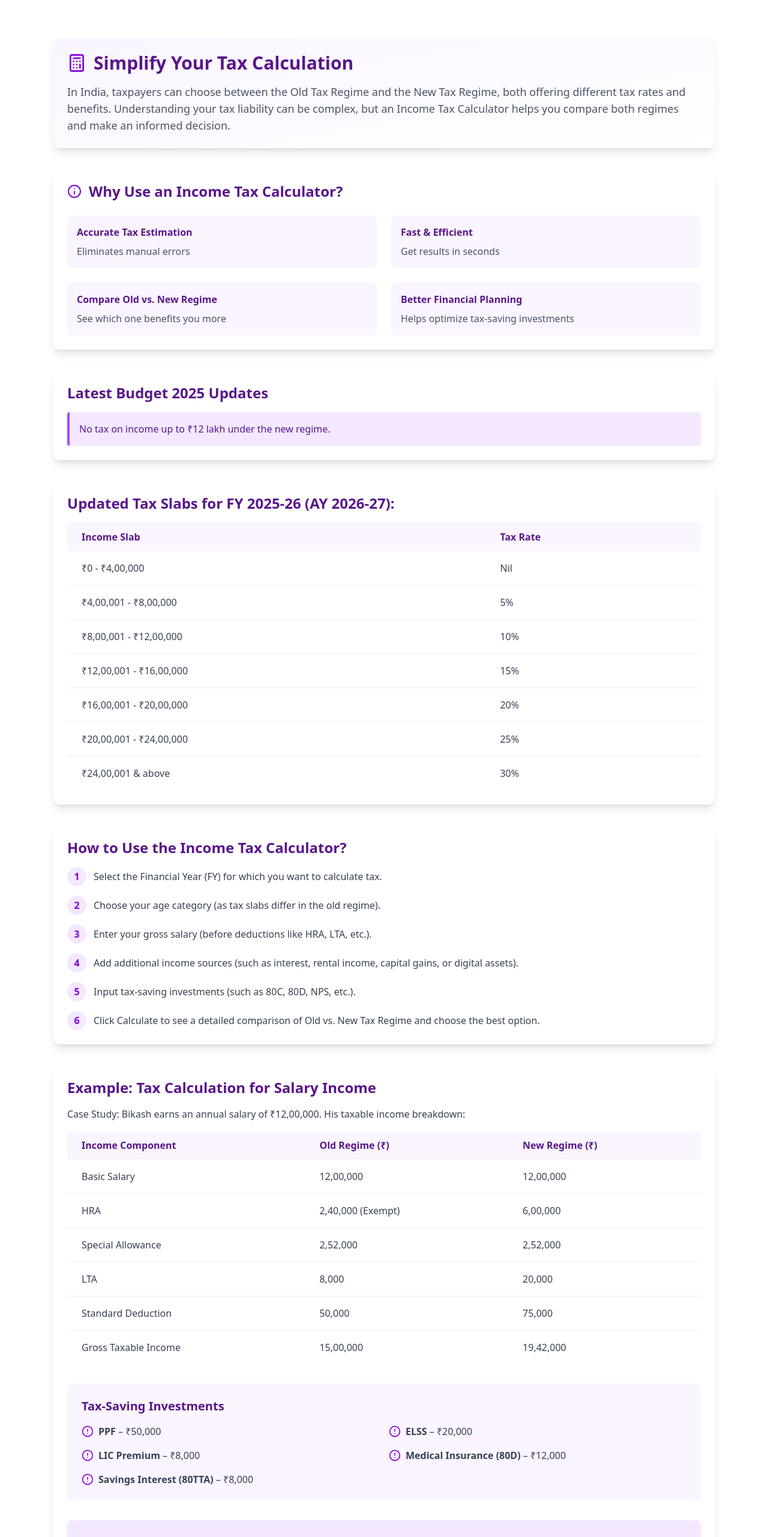
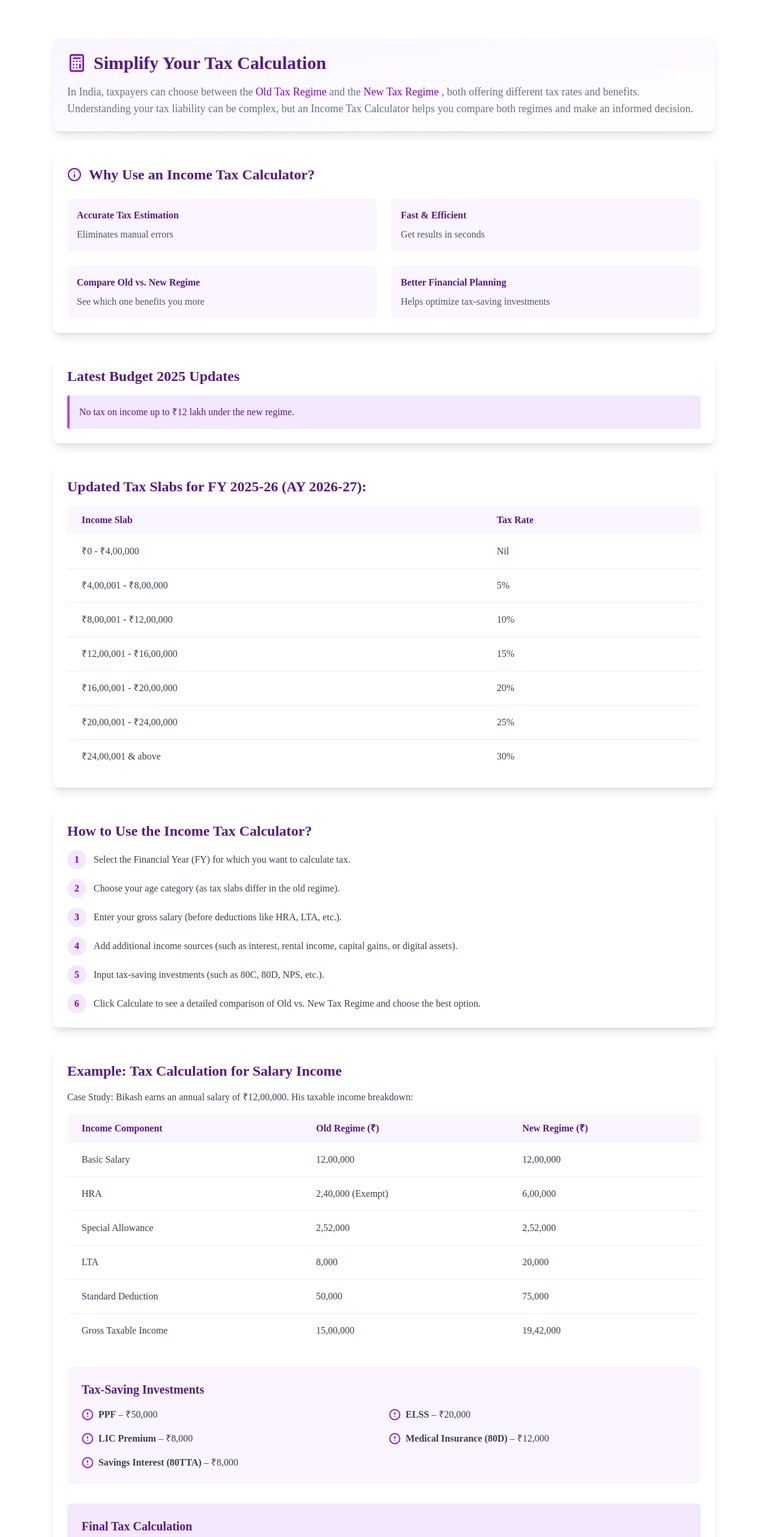
Before and after one commit to Jyotishmoy12/Tax-Hummer, a React (Vite) app: page /taxcalculator in a window 1280 px wide. Shown: the part 820-3382 px from the top of the page at 60% size. Built offline with nearby package versions, Linux system fonts and the light colour scheme.

Commit message:
some changes

```diff
--- a/src/components/CalculatorContent.jsx
+++ b/src/components/CalculatorContent.jsx
@@ -8,12 +8,12 @@ const CalculatorContent = () => {
       <div className="bg-gradient-to-br from-purple-50 to-white rounded-xl shadow-lg p-6">
         <div className="flex items-center gap-3 mb-4">
           <Calculator className="w-8 h-8 text-purple-700" />
-          <h1 className="text-3xl font-bold text-purple-900">
+          <h1 className="text-3xl font-bold text-purple-900 font-[gliroy]">
             Simplify Your Tax Calculation
           </h1>
         </div>
-        <p className="text-gray-600 text-lg">
-          In India, taxpayers can choose between the Old Tax Regime and the New Tax Regime, both offering different tax rates and benefits. Understanding your tax liability can be complex, but an Income Tax Calculator helps you compare both regimes and make an informed decision.
+        <p className="text-gray-500 text-lg font-[gliroy]">
+          In India, taxpayers can choose between the <span className="text-purple-700">Old Tax Regime </span> and the <span className="text-purple-700">New Tax Regime </span>, both offering different tax rates and benefits. Understanding your tax liability can be complex, but an Income Tax Calculator helps you compare both regimes and make an informed decision.
         </p>
       </div>
 
@@ -21,11 +21,11 @@ const CalculatorContent = () => {
       <div className="bg-white rounded-xl shadow-lg p-6">
         <div className="flex items-center gap-3 mb-6">
           <Info className="w-6 h-6 text-purple-700" />
-          <h2 className="text-2xl font-semibold text-purple-900">
+          <h2 className="text-2xl font-semibold font-[gliroy] text-purple-900">
             Why Use an Income Tax Calculator?
           </h2>
         </div>
-        <div className="grid md:grid-cols-2 gap-6">
+        <div className="grid md:grid-cols-2 gap-6 font-[gliroy]">
           {[
             { title: 'Accurate Tax Estimation', desc: 'Eliminates manual errors' },
             { title: 'Fast & Efficient', desc: 'Get results in seconds' },
@@ -42,9 +42,9 @@ const CalculatorContent = () => {
 
       {/* Latest Updates Section */}
       <div className="bg-white rounded-xl shadow-lg p-6">
-        <h2 className="text-2xl font-semibold text-purple-900 mb-4">Latest Budget 2025 Updates</h2>
+        <h2 className="text-2xl font-semibold text-purple-900 mb-4 font-[gliroy]">Latest Budget 2025 Updates</h2>
         <div className="bg-purple-100 border-l-4 border-purple-500 p-4 rounded">
-          <p className="text-purple-900 font-medium">
+          <p className="text-purple-900 font-medium font-[gliroy]">
             No tax on income up to ₹12 lakh under the new regime.
           </p>
         </div>
@@ -52,18 +52,18 @@ const CalculatorContent = () => {
 
       {/* Tax Slabs Table */}
       <div className="bg-white rounded-xl shadow-lg p-6">
-        <h2 className="text-2xl font-semibold text-purple-900 mb-4">
+        <h2 className="text-2xl font-semibold text-purple-900 mb-4 font-[gliroy]">
           Updated Tax Slabs for FY 2025-26 (AY 2026-27):
         </h2>
         <div className="overflow-x-auto">
           <table className="w-full">
             <thead className="bg-purple-50">
               <tr>
-                <th className="px-6 py-3 text-left text-purple-900 font-semibold">Income Slab</th>
-                <th className="px-6 py-3 text-left text-purple-900 font-semibold">Tax Rate</th>
+                <th className="px-6 py-3 text-left text-purple-900 font-semibold font-[gliroy]">Income Slab</th>
+                <th className="px-6 py-3 text-left text-purple-900 font-semibold font-[gliroy]">Tax Rate</th>
               </tr>
             </thead>
-            <tbody className="divide-y divide-purple-100">
+            <tbody className="divide-y divide-purple-100 font-[gliroy]">
               {[
                 ['₹0 - ₹4,00,000', 'Nil'],
                 ['₹4,00,001 - ₹8,00,000', '5%'],
@@ -85,10 +85,10 @@ const CalculatorContent = () => {
 
       {/* How to Use Section */}
       <div className="bg-white rounded-xl shadow-lg p-6">
-        <h2 className="text-2xl font-semibold text-purple-900 mb-4">
+        <h2 className="text-2xl font-semibold text-purple-900 mb-4 font-[gliroy]">
           How to Use the Income Tax Calculator?
         </h2>
-        <div className="space-y-4">
+        <div className="space-y-4 font-[gliroy]">
           {[
             'Select the Financial Year (FY) for which you want to calculate tax.',
             'Choose your age category (as tax slabs differ in the old regime).',
@@ -109,22 +109,22 @@ const CalculatorContent = () => {
 
       {/* Example Calculation */}
       <div className="bg-white rounded-xl shadow-lg p-6">
-        <h2 className="text-2xl font-semibold text-purple-900 mb-4">
+        <h2 className="text-2xl font-semibold text-purple-900 mb-4 font-[gliroy]">
           Example: Tax Calculation for Salary Income
         </h2>
-        <p className="text-gray-700 mb-4">
+        <p className="text-gray-700 mb-4 font-[gliroy]">
           Case Study: Bikash earns an annual salary of ₹12,00,000. His taxable income breakdown:
         </p>
         <div className="overflow-x-auto mb-8">
           <table className="w-full">
             <thead className="bg-purple-50">
               <tr>
-                <th className="px-6 py-3 text-left text-purple-900 font-semibold">Income Component</th>
-                <th className="px-6 py-3 text-left text-purple-900 font-semibold">Old Regime (₹)</th>
-                <th className="px-6 py-3 text-left text-purple-900 font-semibold">New Regime (₹)</th>
+                <th className="px-6 py-3 text-left text-purple-900 font-semibold font-[gliroy]">Income Component</th>
+                <th className="px-6 py-3 text-left text-purple-900 font-semibold font-[gliroy]">Old Regime (₹)</th>
+                <th className="px-6 py-3 text-left text-purple-900 font-semibold font-[gliroy]">New Regime (₹)</th>
               </tr>
             </thead>
-            <tbody className="divide-y divide-purple-100">
+            <tbody className="divide-y divide-purple-100 font-[gliroy]">
               {[
                 ['Basic Salary', '12,00,000', '12,00,000'],
                 ['HRA', '2,40,000 (Exempt)', '6,00,000'],
@@ -145,8 +145,8 @@ const CalculatorContent = () => {
 
         {/* Tax Saving Investments */}
         <div className="bg-purple-50 rounded-lg p-6 mb-8">
-          <h3 className="text-xl font-semibold text-purple-900 mb-4">Tax-Saving Investments</h3>
-          <div className="grid md:grid-cols-2 gap-4">
+          <h3 className="text-xl font-semibold text-purple-900 mb-4 font-[gliroy]">Tax-Saving Investments</h3>
+          <div className="grid md:grid-cols-2 gap-4 font-[gliroy]">
             {[
               { title: 'PPF', amount: '₹50,000' },
               { title: 'ELSS', amount: '₹20,000' },
@@ -166,39 +166,39 @@ const CalculatorContent = () => {
 
         {/* Final Calculation */}
         <div className="bg-purple-100 rounded-lg p-6 mb-8">
-          <h3 className="text-xl font-semibold text-purple-900 mb-4">Final Tax Calculation</h3>
+          <h3 className="text-xl font-semibold text-purple-900 mb-4 font-[gliroy]">Final Tax Calculation</h3>
           <div className="space-y-3">
             <p className="text-gray-700">
-              <span className="font-semibold text-purple-900">Old Regime Tax Payable:</span> ₹2,73,000
+              <span className="font-semibold text-purple-900 font-[gliroy]">Old Regime Tax Payable:</span> ₹2,73,000
             </p>
             <p className="text-gray-700">
-              <span className="font-semibold text-purple-900">New Regime Tax Payable:</span> ₹2,83,504
+              <span className="font-semibold text-purple-900 font-[gliroy]">New Regime Tax Payable:</span> ₹2,83,504
             </p>
           </div>
         </div>
 
         {/* Regime Comparison */}
         <div className="bg-purple-50 rounded-lg p-6">
-          <h3 className="text-xl font-semibold text-purple-900 mb-4">Old vs. New Tax Regime: Which One to Choose?</h3>
+          <h3 className="text-xl font-semibold text-purple-900 mb-4 font-[gliroy]">Old vs. New Tax Regime: Which One to Choose?</h3>
           <div className="space-y-4">
             <div className="flex items-start gap-2">
               <AlertCircle className="w-5 h-5 text-purple-700 mt-1" />
               <div>
-                <span className="font-semibold text-purple-900">Old Regime</span>
-                <p className="text-gray-700">Suitable for those who make tax-saving investments.</p>
+                <span className="font-semibold text-purple-900 font-[gliroy]">Old Regime</span>
+                <p className="text-gray-700 font-[gliroy]">Suitable for those who make tax-saving investments.</p>
               </div>
             </div>
             <div className="flex items-start gap-2">
               <AlertCircle className="w-5 h-5 text-purple-700 mt-1" />
               <div>
-                <span className="font-semibold text-purple-900">New Regime</span>
+                <span className="font-semibold text-purple-900 font-[gliroy]">New Regime</span>
                 <p className="text-gray-700">Ideal for those who prefer lower tax rates without deductions.</p>
               </div>
             </div>
           </div>
         </div>
 
-        <p className="text-gray-700 mt-6">
+        <p className="text-gray-700 mt-6 font-[gliroy]">
           Since Bikash has multiple tax-saving investments, the <span className="font-semibold text-purple-900">Old Regime</span> is more beneficial for him. You can also calculate and compare your tax to determine the best option!
         </p>
       </div>
@@ -207,32 +207,32 @@ const CalculatorContent = () => {
       <div className="bg-white rounded-xl shadow-lg p-6">
         <div className="flex items-center gap-3 mb-4">
           <HelpCircle className="w-6 h-6 text-purple-700" />
-          <h2 className="text-2xl font-semibold text-purple-900">
+          <h2 className="text-2xl font-semibold text-purple-900 font-[gliroy]">
             Additional Tax Information
           </h2>
         </div>
         <div className="space-y-4">
           <div className="bg-purple-50 p-4 rounded-lg">
-            <h3 className="font-semibold text-purple-900 mb-2">Surcharge on High Income</h3>
-            <p className="text-gray-700">10% surcharge for income above ₹50 lakh, 25% surcharge for income above ₹2 crore.</p>
+            <h3 className="font-semibold text-purple-900 mb-2 font-[gliroy]">Surcharge on High Income</h3>
+            <p className="text-gray-700 font-[gliroy]">10% surcharge for income above ₹50 lakh, 25% surcharge for income above ₹2 crore.</p>
           </div>
           <div className="bg-purple-50 p-4 rounded-lg">
-            <h3 className="font-semibold text-purple-900 mb-2">Health & Education Cess</h3>
-            <p className="text-gray-700">4% extra on total tax payable.</p>
+            <h3 className="font-semibold text-purple-900 mb-2 font-[gliroy]">Health & Education Cess</h3>
+            <p className="text-gray-700 font-[gliroy]">4% extra on total tax payable.</p>
           </div>
           <div className="bg-purple-50 p-4 rounded-lg">
-            <h3 className="font-semibold text-purple-900 mb-2">Highest surcharge reduced</h3>
-            <p className="text-gray-700">From 37% to 25% under the new regime.</p>
+            <h3 className="font-semibold text-purple-900 mb-2 font-[gliroy]">Highest surcharge reduced</h3>
+            <p className="text-gray-700 font-[gliroy]">From 37% to 25% under the new regime.</p>
           </div>
         </div>
       </div>
 
       {/* FAQs */}
       <div className="bg-white rounded-xl shadow-lg p-6">
-        <h2 className="text-2xl font-semibold text-purple-900 mb-6">
+        <h2 className="text-2xl font-semibold text-purple-900 mb-6 font-[gliroy]">
           Frequently Asked Questions (FAQs)
         </h2>
-        <div className="space-y-4">
+        <div className="space-y-4 font-[gliroy]">
           {[
             {
               q: 'Do I need to file an Income Tax Return (ITR)?',
@@ -257,7 +257,7 @@ const CalculatorContent = () => {
 
       {/* Footer */}
       <div className="text-center py-6">
-        <p className="text-lg text-purple-900 font-medium">
+        <p className="text-lg text-purple-900 font-medium font-[gliroy]">
           Use our Income Tax Calculator today and take control of your tax planning with Tax Hummer! 🚀
         </p>
       </div>
```
Also changed, not shown: src/components/AnimatedSocialIcons.jsx (+4 -4 lines).
